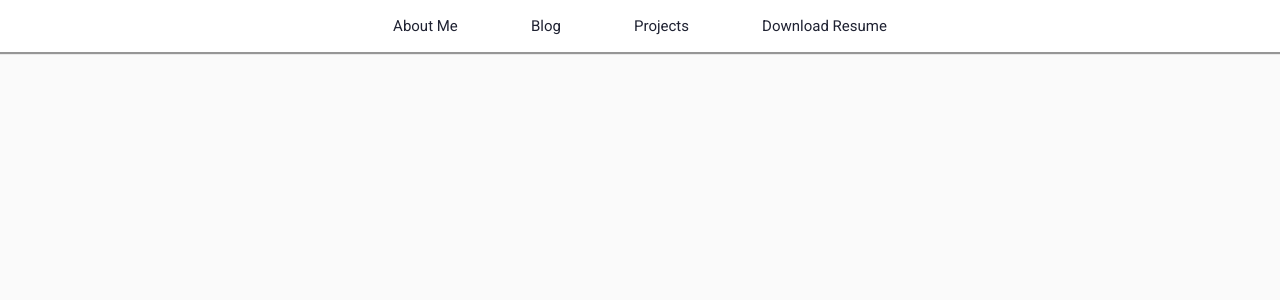
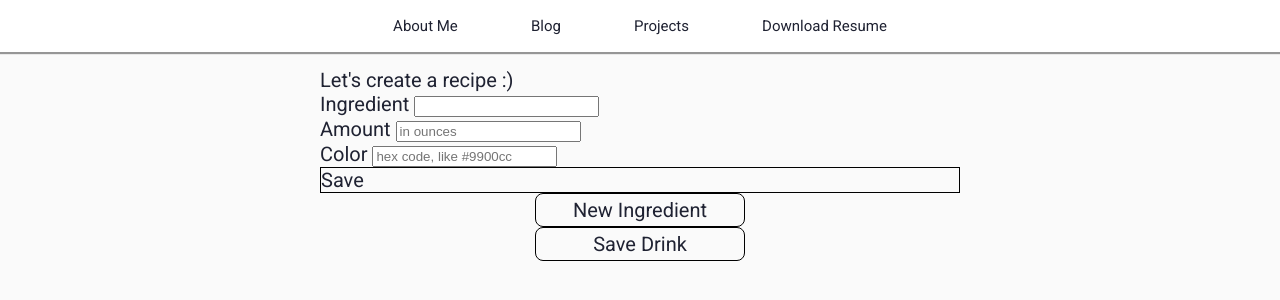
Before and after one commit to bern/bern.github.io, a React (Create React App) app in the folder bern.github.io/: page /drinkmix in a window 1280 px wide. Shown: the top 300 px of the page. Built offline with nearby package versions, Linux system fonts and the light colour scheme.

Commit message:
basic drink mix app

```diff
--- a/bern.github.io/src/App.tsx
+++ b/bern.github.io/src/App.tsx
@@ -6,6 +6,7 @@ import { Layout } from './components/Layout';
 import { BrowserRouter as Router, Route, Routes } from 'react-router-dom';
 import { Contact } from './components/Contact';
 import { Projects } from './components/Projects';
+import { DrinkMix } from './components/DrinkMix/DrinkMix';
 
 function App() {
   return (
@@ -20,6 +21,7 @@ function App() {
           </Route>
           <Route path={'/contact'} element={<Contact/>}/>
           <Route path={'/projects'} element={<Projects/>}/>
+          <Route path={'/drinkmix'} element={<DrinkMix/>}/>
         </Routes>
       </Layout>
     </Router>
--- /dev/null
+++ b/bern.github.io/src/components/DrinkMix/DrinkMix.tsx
@@ -0,0 +1,115 @@
+import { useRef, useState } from "react";
+
+interface IIngredient {
+    name: string;
+    amount: number;
+    color: string;
+}
+
+const IngredientForm = ({onIngredientSave}: {onIngredientSave: (name: string, amount: number, color: string) => void}) => {
+    const [ingredient, setIngredient] = useState<IIngredient>();
+    const [isEditing, setIsEditing] = useState(true);
+    const [hasError, setHasError] = useState(false);
+
+    const ingredientRef = useRef<HTMLInputElement>(null);
+    const amountRef = useRef<HTMLInputElement>(null);
+    const colorRef = useRef<HTMLInputElement>(null);
+
+    if(!isEditing && ingredient) {
+        const { name, amount, color } = ingredient;
+
+        return (
+            <div onClick={() => setIsEditing(true)} style={{ cursor: 'pointer', backgroundColor: color }}>{`${name} - ${amount}oz`}</div>
+        )
+    }
+
+    return (
+        <div style={{ border: hasError ? '1px solid red' : undefined }}>
+            <div>Ingredient <input type="text" ref={ingredientRef} defaultValue={ingredient && ingredient.name}></input></div>
+            <div>Amount <input type="text" placeholder="in ounces" ref={amountRef} defaultValue={ingredient && ingredient.amount}></input></div>
+            <div>Color <input type="text" placeholder="hex code, like #9900cc" ref={colorRef} defaultValue={ingredient && ingredient.color}></input></div>
+            <div style={{ cursor: 'pointer', border: '1px solid black' }} onClick={() => {
+                const name = ingredientRef && ingredientRef.current && ingredientRef.current.value || '';
+                const amount = amountRef && amountRef.current && parseFloat(amountRef.current.value) || 0;
+                const color = colorRef && colorRef.current && colorRef.current.value || '';
+
+                if (name === '' || amount <= 0 || color === '') {
+                    setHasError(true);
+                    return;
+                }
+
+                setIngredient({
+                    name,
+                    amount,
+                    color
+                });
+                setHasError(false);
+                setIsEditing(false);
+                onIngredientSave(name, amount, color);
+            }}>Save</div>
+        </div>
+    );
+}
+
+export const DrinkMix = () => {
+    const [ingredients, setIngredients] = useState<IIngredient[]>(Array.from(Array(1)));
+    const [isSaved, setIsSaved] = useState(false);
+
+    return (
+        <div>
+            Let's create a recipe :)
+            {ingredients.map((ingredient: IIngredient, i: number) => {
+                return (
+                    <IngredientForm onIngredientSave={(name: string, amount: number, color: string) => {
+                        const currIngredients = ingredients;
+                        currIngredients[i] = {name, amount, color};
+                        setIngredients(currIngredients);
+                    }}/>
+                )
+            })}
+            <div
+            onClick={() => {
+                setIngredients([...ingredients, {name:'',amount:0,color:''}]);
+            }}
+            style={{
+                cursor: 'pointer',
+                border: '1px solid black',
+                borderRadius: '8px',
+                padding: '4px',
+                width: '200px',
+                margin: 'auto',
+                textAlign: 'center'
+            }}>
+                New Ingredient
+            </div>
+            <div
+            style={{
+                cursor: 'pointer',
+                border: '1px solid black',
+                borderRadius: '8px',
+                padding: '4px',
+                width: '200px',
+                margin: 'auto',
+                textAlign: 'center'
+            }} onClick={() => setIsSaved(true)}>Save Drink</div>
+            {isSaved && (
+                <div style={{ height: '315px', width: '200px', borderLeft: '4px solid black', borderRight: '4px solid black', borderBottom: '4px solid black' }}>
+                    <div style={{ paddingTop: '15px', height: '300px', width: '100%'}}>
+                        {ingredients.map((ingredient: IIngredient) => {
+                            const totalOunces = ingredients.reduce((acc: number, obj: IIngredient) => {
+                                if (!obj) {
+                                    return acc;
+                                }
+                                return acc + obj.amount;
+                            }, 0);
+
+                            return (
+                                <div style={{ width: '100%', height: `${((ingredient.amount / totalOunces) * 100)}%`, backgroundColor: ingredient.color}}/>
+                            );
+                        })}
+                    </div>
+                </div>
+            )}
+        </div>
+    )
+}
```
